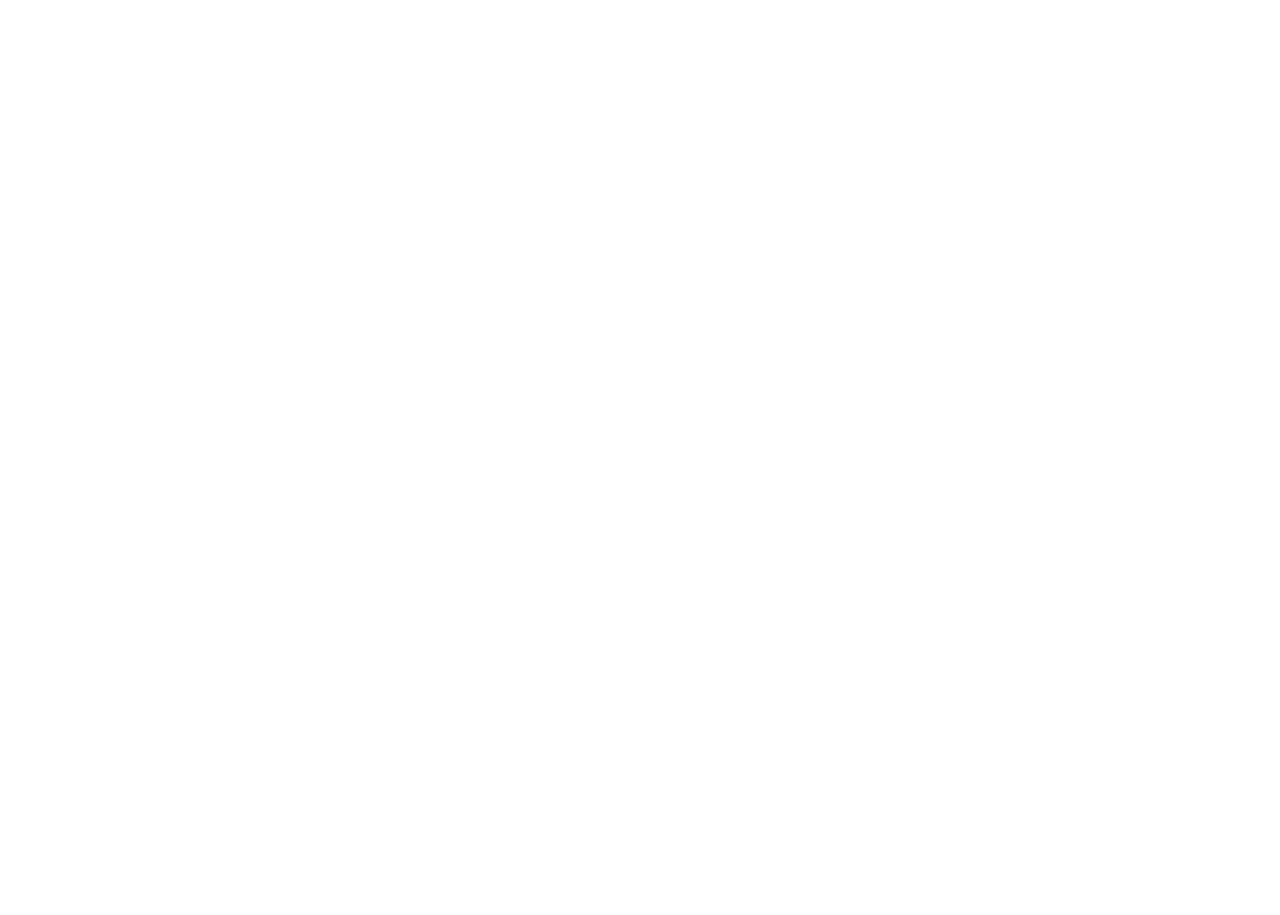
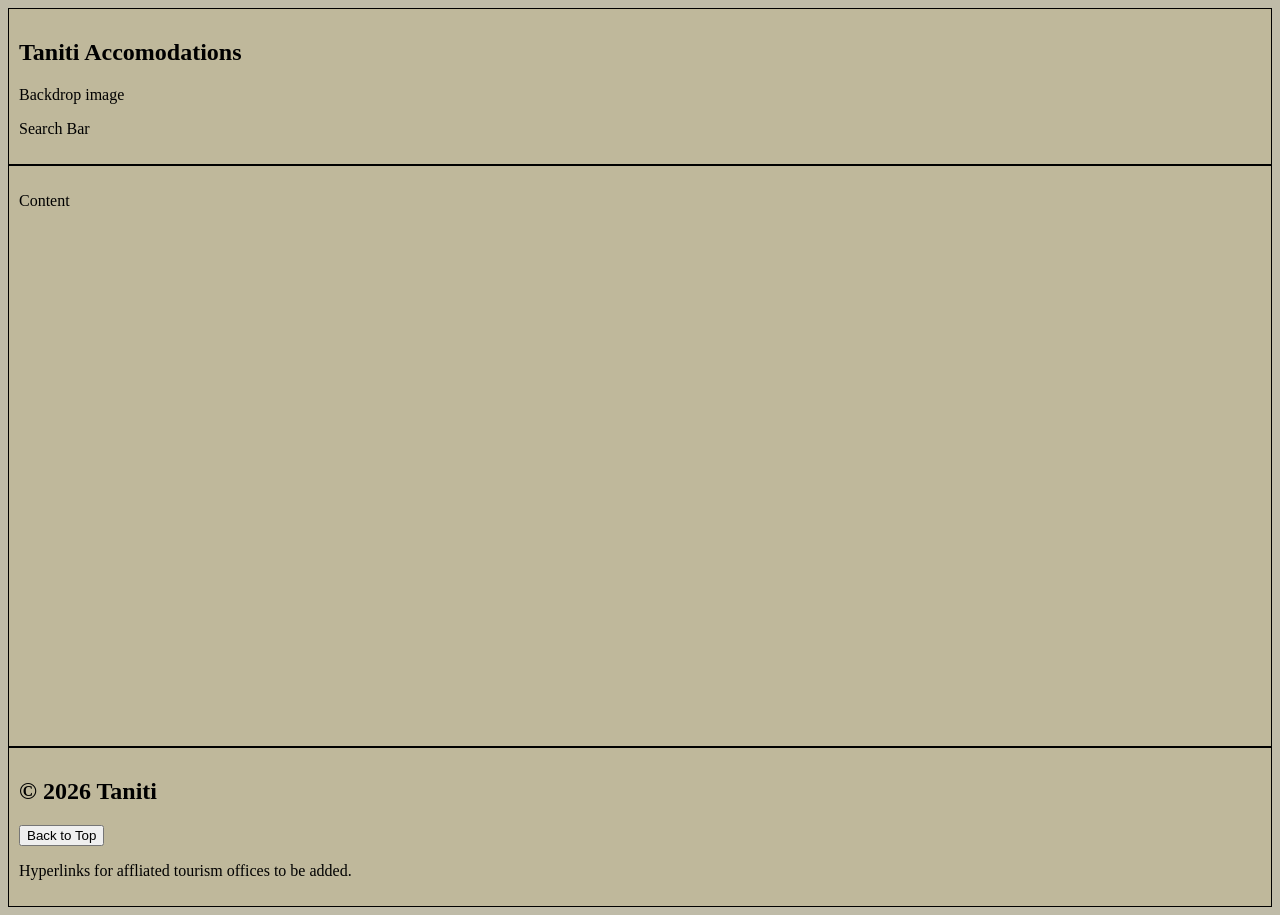
Before and after one commit to cphill11/taniti, a plain HTML site: page categories/accomodations.html in a window 1280 px wide. Before the commit the page ends 800 px from the top, so only its background shows below. Drawn offline with Linux system fonts and the light colour scheme.

Commit message:
added base css styles and connected to all html pages

```diff
--- /dev/null
+++ b/assets/styles/styles.css
@@ -0,0 +1,23 @@
+body {
+    background-color: #bfbba8;
+}
+
+header {
+    background-color: #bfb89b;
+    border: 1px solid black;
+    padding: 10px;
+    min-height: 15vh;
+}
+
+main {
+    background-color: #bfb89b;
+    border: 1px solid black;
+    padding: 10px;
+    min-height: 70vh;
+}
+footer {
+    background-color: #bfb89b;
+    border: 1px solid black;
+    padding: 10px;
+    min-height: 10vh;
+}
--- a/categories/accomodations.html
+++ b/categories/accomodations.html
@@ -3,9 +3,27 @@
 <head>
     <meta charset="UTF-8">
     <meta name="viewport" content="width=device-width, initial-scale=1.0">
+    <link rel="stylesheet" href="../assets/styles/styles.css">
+    <link rel="stylesheet" href="../assets/styles/media-queries.css">
     <title>Taniti Accomodations</title>
 </head>
 <body>
+    <header>
+        <h2>Taniti Accomodations</h2>
+        <p>Backdrop image</p>
+        <p>Search Bar</p>
 
+
+
+    </header>
+    <main>
+        <p>Content</p>
+
+    </main>
+    <footer>
+        <h2>&copy; 2026 Taniti</h2>
+        <button onclick="topFunction()" id="myBtn" title="Go to top">Back to Top</button>
+        <p>Hyperlinks for affliated tourism offices to be added.</p>
+    </footer>
 </body>
 </html>
```
Also changed, not shown: categories/dining.html (+17 -0 lines), categories/excursions.html (+17 -0 lines), categories/frequently-asked-questions.html (+17 -0 lines), categories/indoor-activities.html (+17 -0 lines), categories/natural-wonders.html (+17 -0 lines), categories/transportation.html (+17 -0 lines), index.html (+18 -0 lines), assets/css/styles.css (deleted), assets/styles/media-queries.css (added).
